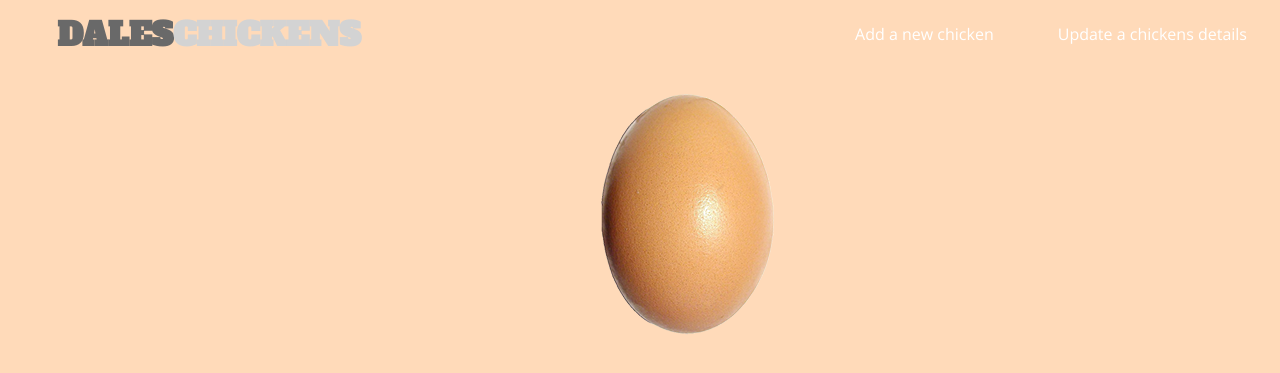
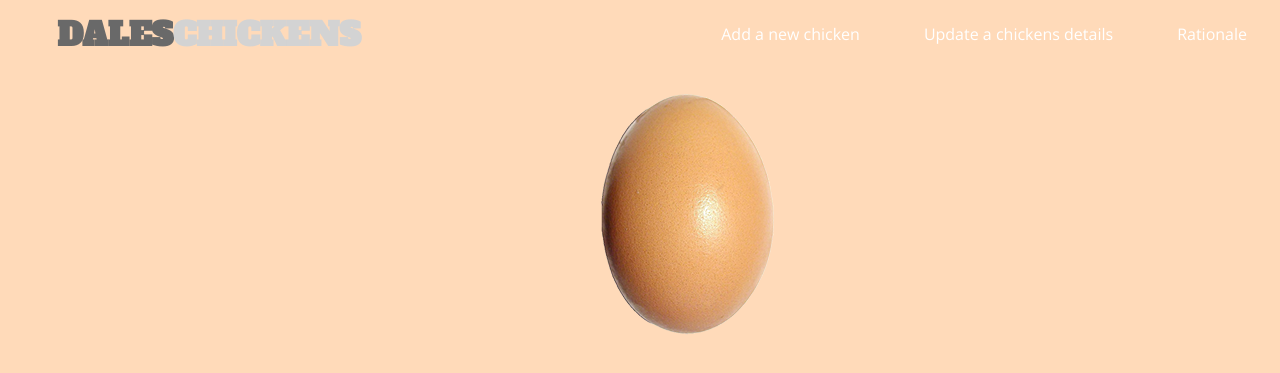
Before and after one commit to dnewbery/week-4, a PHP site: page /index.php in a window 1280 px wide. Shown: the part 29-402 px from the top of the page. Run offline with PHP 8.4, Linux system fonts and the light colour scheme.

Commit message:
Add files via upload

```diff
--- a/public/templates/header.php
+++ b/public/templates/header.php
@@ -21,6 +21,7 @@
     <ul>
         <li><a href="create.php">Add a new chicken</a></li>
         <li><a href="update.php">Update a chickens details</a></li>
+        <li><a href="rationale.pdf">Rationale</a></li>
 
     </ul>
         </nav>
```
